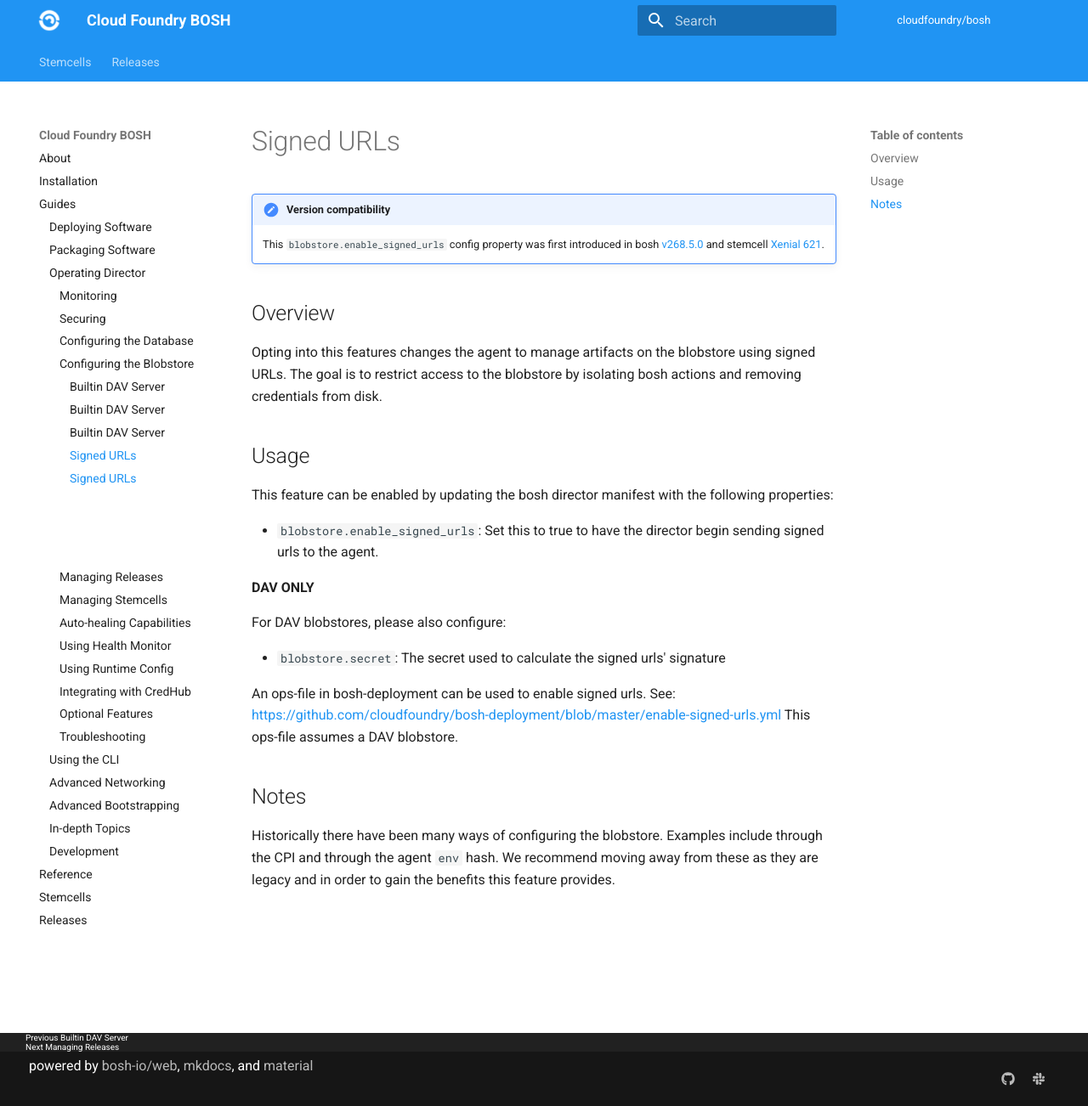
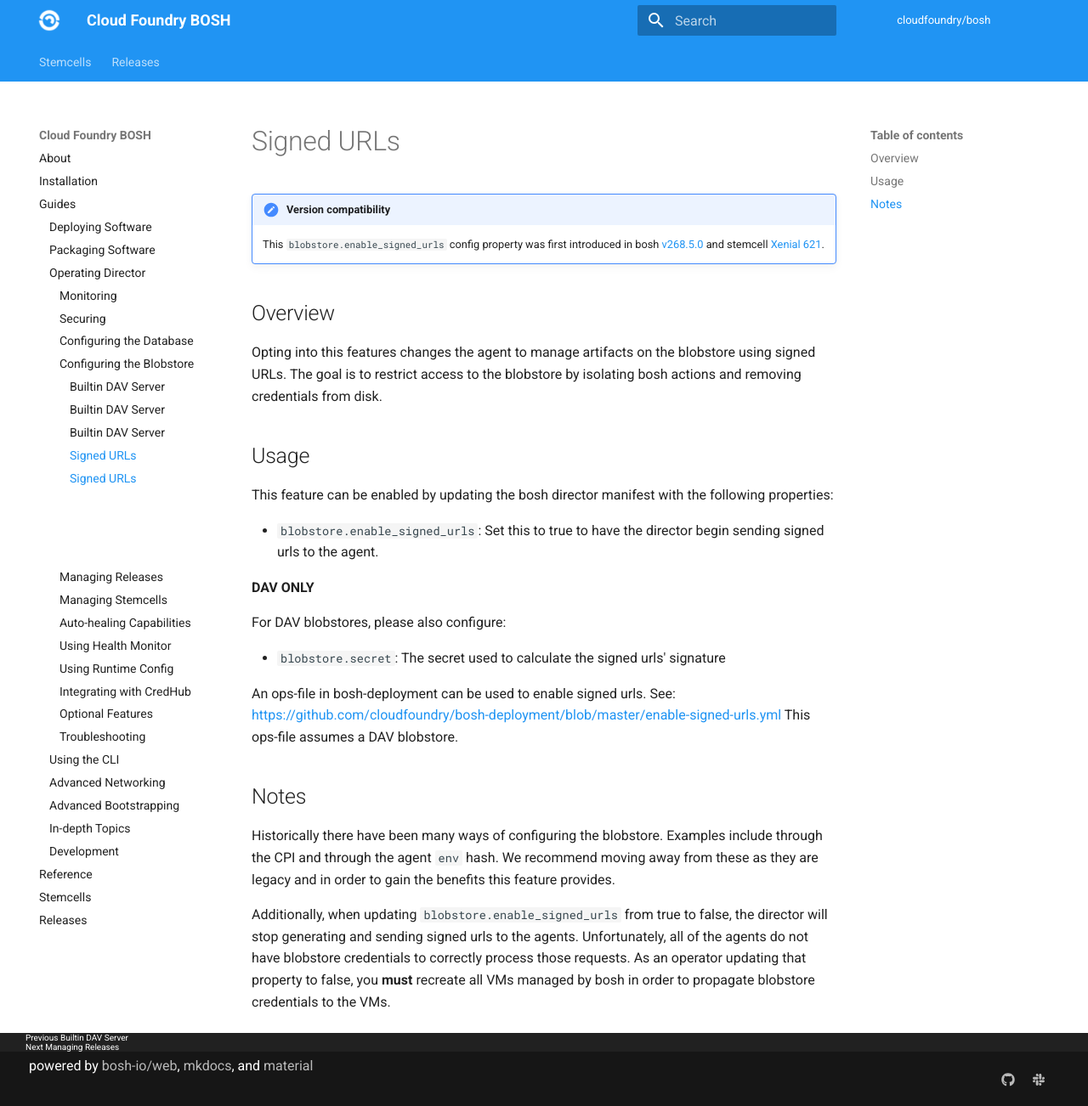
Before and after one commit to cloudfoundry/docs-bosh, an MkDocs documentation site: the page built from content/director-blobstore-signed-urls.md, in a window 1280 px wide and 1302 px high. Shown: the whole window at 85% size. Built offline with MkDocs 1.6.1 and Material for MkDocs 9.7.7, drawn with Linux system fonts in a browser that asks for light colours; old or Windows-style settings are respelled for this version of MkDocs.

Commit message:
Add note for operators disabling the property
[#169691673](https://www.pivotaltracker.com/story/show/169691673)

```diff
--- a/content/director-blobstore-signed-urls.md
+++ b/content/director-blobstore-signed-urls.md
@@ -30,3 +30,10 @@ Historically there have been many ways of configuring the blobstore. Examples
 include through the CPI and through the agent `env` hash. We recommend moving
 away from these as they are legacy and in order to gain the benefits this
 feature provides.
+
+Additionally, when updating `blobstore.enable_signed_urls` from true to false,
+the director will stop generating and sending signed urls to the agents.
+Unfortunately, all of the agents do not have blobstore credentials to correctly
+process those requests. As an operator updating that property to false, you
+**must** recreate all VMs managed by bosh in order to propagate blobstore
+credentials to the VMs.
```
